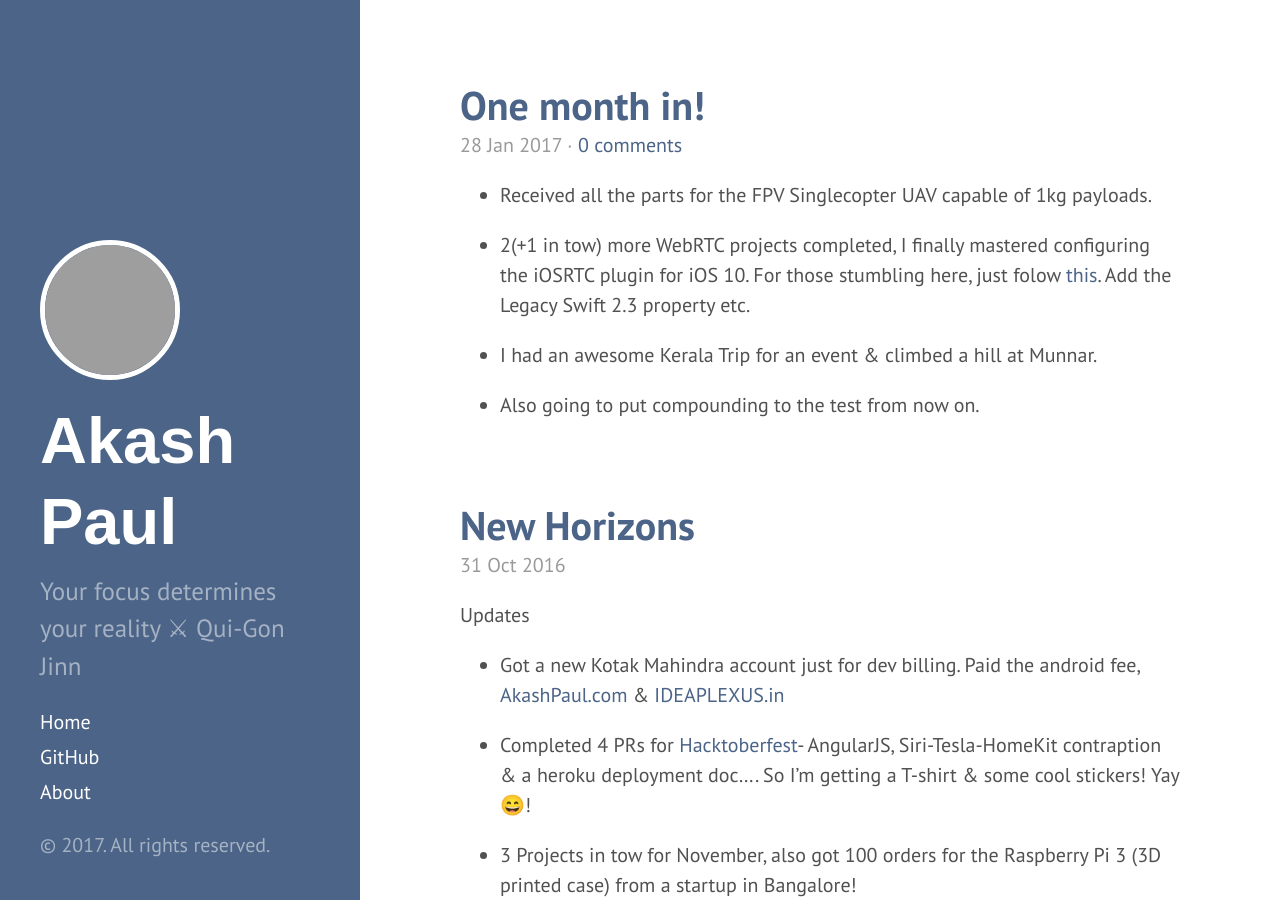
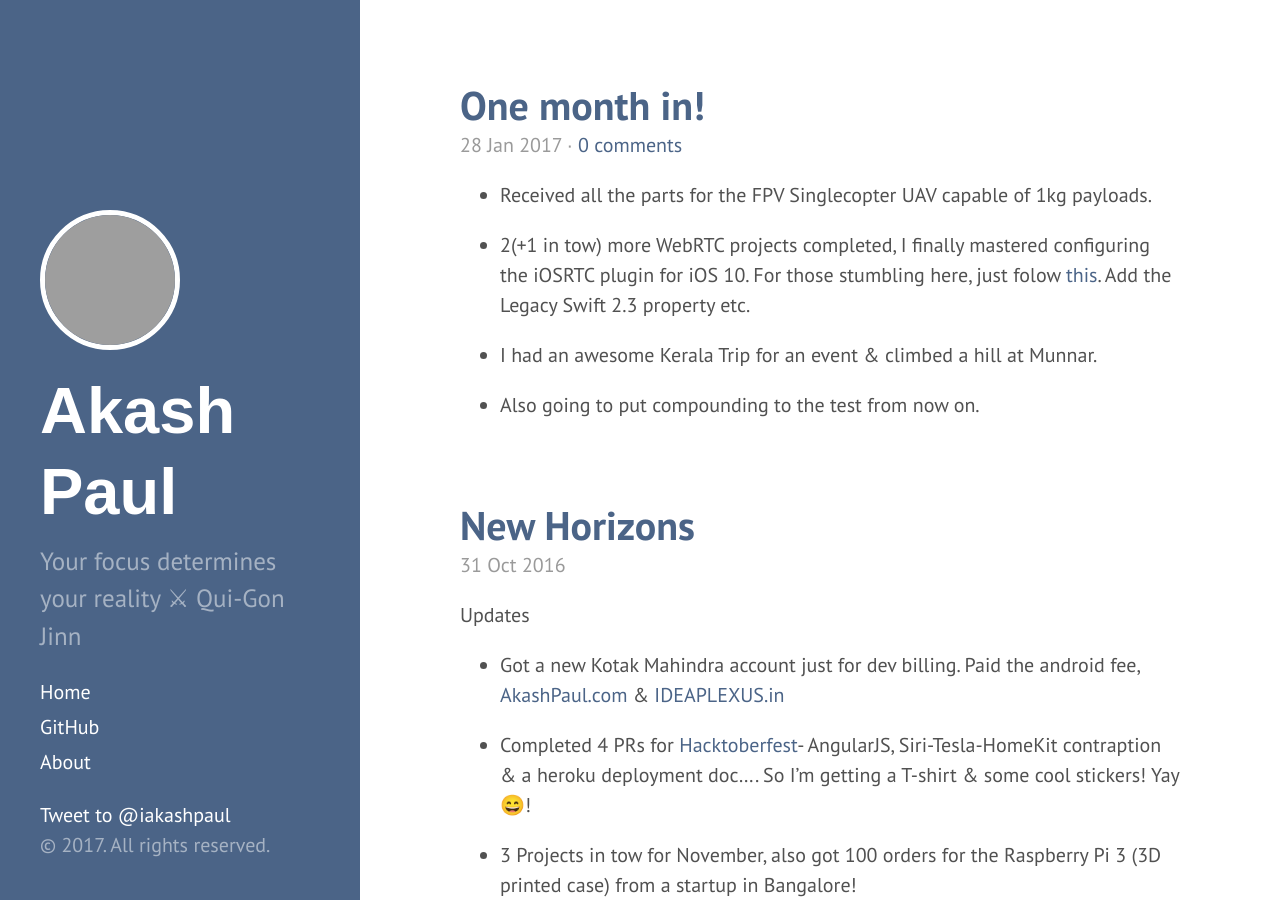
Before and after one commit to iakashpaul/iakashpaul.github.io, a Jekyll site: the page built from index.html, in a window 1280 px wide and 900 px high. Built offline with Jekyll 4.4.1, drawn with Linux system fonts in a browser that asks for light colours; the list of posts is cut into pages by our own code; comment, search, counter and statistics services are not loaded; grey boxes are pictures that could not be loaded.

Commit message:
Update sidebar.html

```diff
--- a/_includes/sidebar.html
+++ b/_includes/sidebar.html
@@ -30,7 +30,7 @@
 
 
     </nav>
-
+<a href="https://twitter.com/intent/tweet?screen_name=iakashpaul" class="twitter-mention-button" data-show-count="false">Tweet to @iakashpaul</a><script async src="//platform.twitter.com/widgets.js" charset="utf-8"></script>
     <p>&copy; {{ site.time | date: '%Y' }}. All rights reserved.</p>
   </div>
 </div>
```
